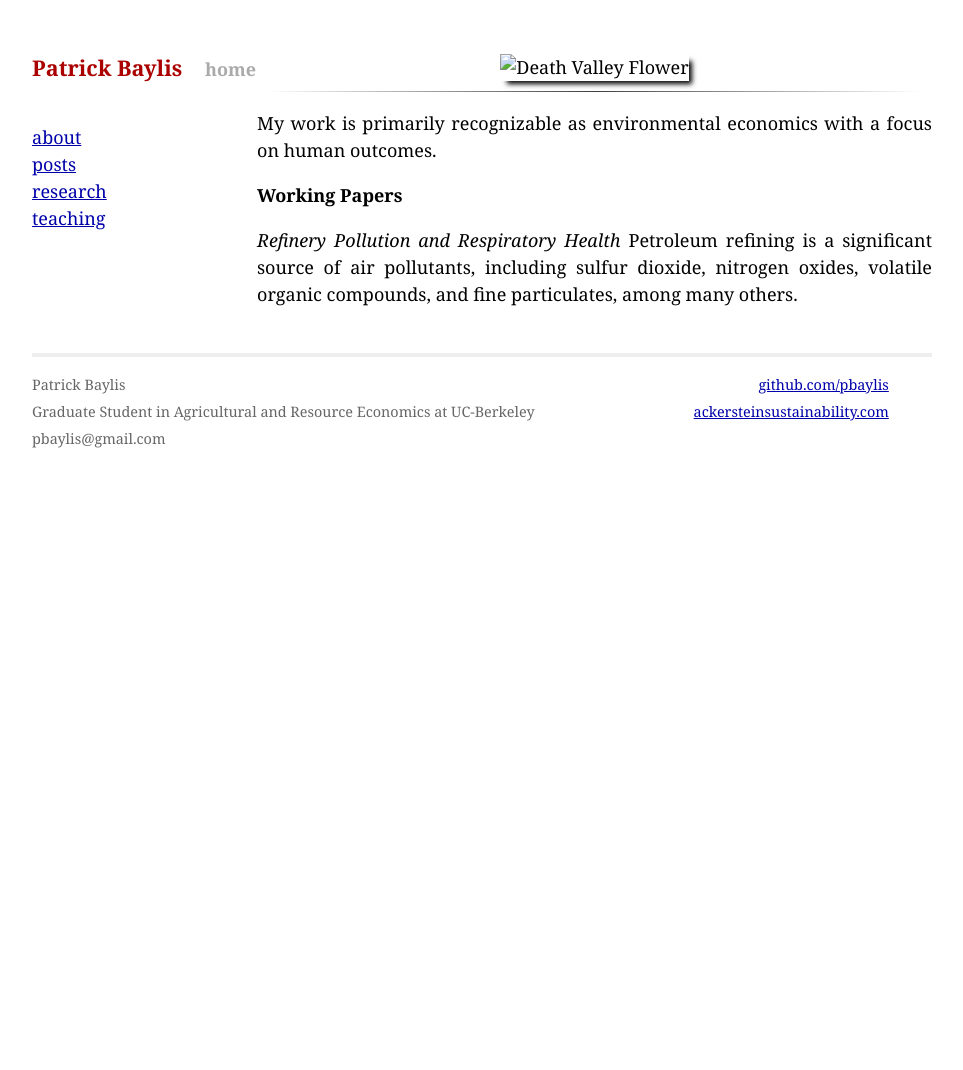
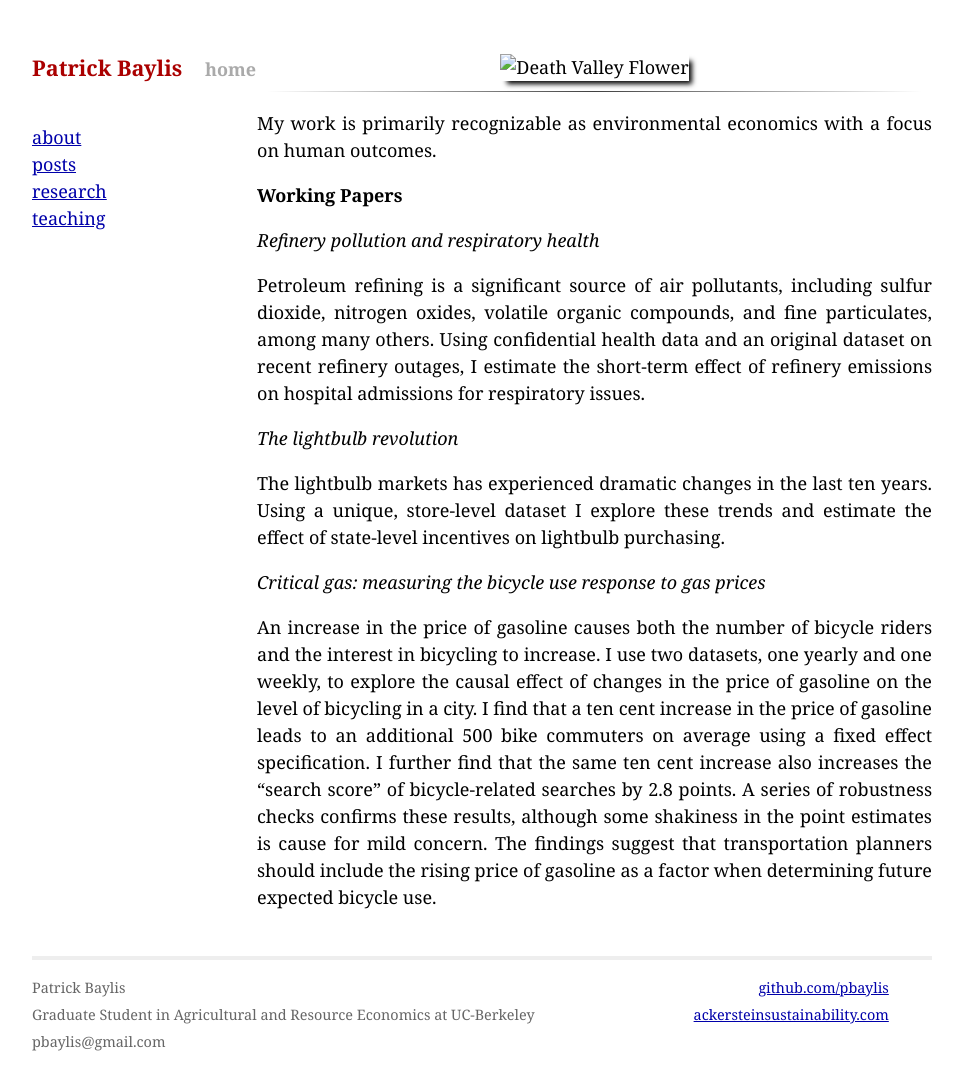
Before and after one commit to pbaylis/pbaylis.github.io, a Jekyll site: the page built from research.markdown, in a window 1280 px wide. Shown: the whole page, without its empty margins (158-1121 px from the left). Built offline with Jekyll 4.4.1, drawn with Linux system fonts in a browser that asks for light colours; Markdown is read by kramdown in place of the engine named in the settings; before the commit the page ends 954 px from its top, so only the background shows below that.

Commit message:
added research

```diff
--- a/research.markdown
+++ b/research.markdown
@@ -12,5 +12,14 @@ My work is primarily recognizable as environmental economics with a focus on hum
 
 **Working Papers**
 
-*Refinery Pollution and Respiratory Health*
-Petroleum refining is a significant source of air pollutants, including sulfur dioxide, nitrogen oxides, volatile organic compounds, and fine particulates, among many others.
+*Refinery pollution and respiratory health*
+
+Petroleum refining is a significant source of air pollutants, including sulfur dioxide, nitrogen oxides, volatile organic compounds, and fine particulates, among many others. Using confidential health data and an original dataset on recent refinery outages, I estimate the short-term effect of refinery emissions on hospital admissions for respiratory issues.
+
+*The lightbulb revolution*
+
+The lightbulb markets has experienced dramatic changes in the last ten years. Using a unique, store-level dataset I explore these trends and estimate the effect of state-level incentives on lightbulb purchasing.
+
+*Critical gas: measuring the bicycle use response to gas prices*
+
+An increase in the price of gasoline causes both the number of bicycle riders and the interest in bicycling to increase. I use two datasets, one yearly and one weekly, to explore the causal effect of changes in the price of gasoline on the level of bicycling in a city. I find that a ten cent increase in the price of gasoline leads to an additional 500 bike commuters on average using a fixed effect specification. I further find that the same ten cent increase also increases the "search score" of bicycle-related searches by 2.8 points. A series of robustness checks confirms these results, although some shakiness in the point estimates is cause for mild concern. The findings suggest that transportation planners should include the rising price of gasoline as a factor when determining future expected bicycle use.
```
